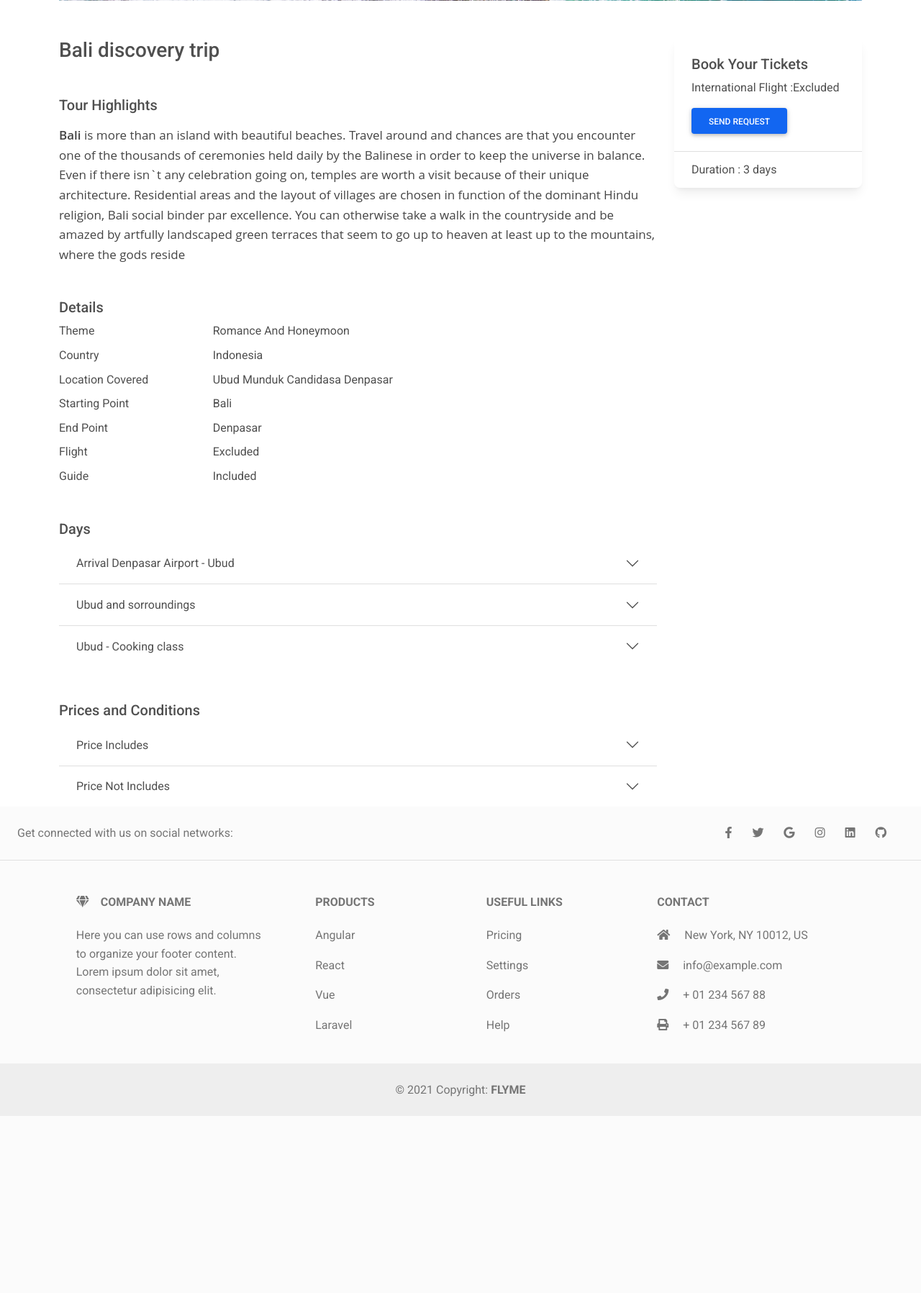
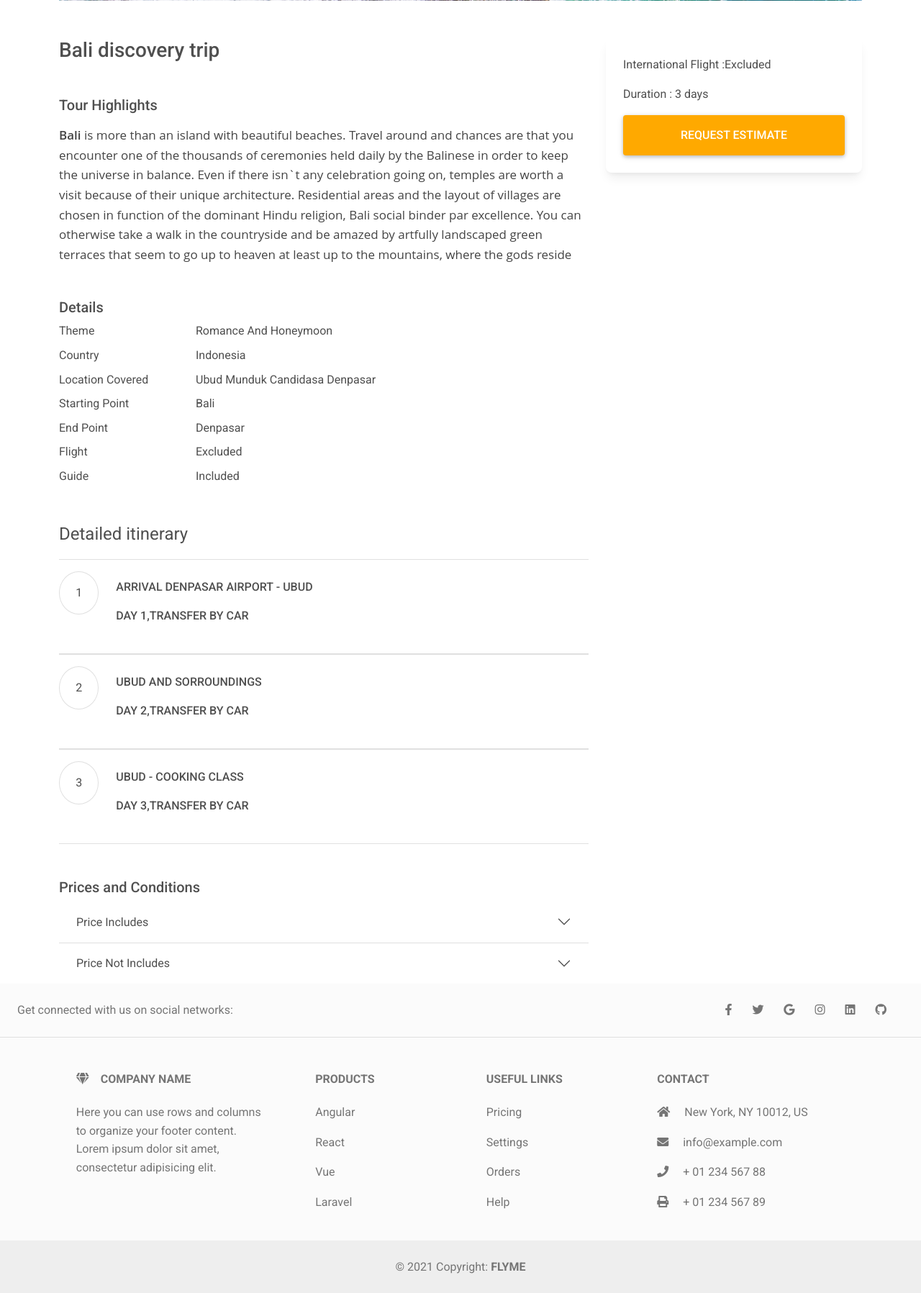
Before and after one commit to Netmatesolution/flyme, a Django app: a page that uses templates/tour/tour_detail.html in a window 1280 px wide. Shown: the part 706-2503 px from the top of the page at 72% size. Before the commit the page ends 2257 px from the top, so only its background shows below. Run offline with Django 3.2, Linux system fonts and the light colour scheme; data comes from the database, SQL or seed files in the repository; both versions use the stored data as it was after the commit; some libraries are stand-ins or nearby versions.

Commit message:
added slug in tour days

```diff
--- a/templates/tour/tour_detail.html
+++ b/templates/tour/tour_detail.html
@@ -44,7 +44,7 @@
 
 <div class="container mt-1 pt-5">
       <div class="row tour-detail-row">
-        <div class="col-12 col-md-9">
+        <div class="col-12 col-md-8">
           <div>
             <h3>
               {{tour.tour_name}}
@@ -92,30 +92,36 @@
             </div>
           </div>
           <div class="mt-5">
-            <h5>Days</h5>
+            <p class="fs-4">Detailed itinerary</p>
             <div class="accordion accordion-flush" id="accordionFlushExample">
                 {% for day in days %}
-                  <div class="accordion-item">
-                <h2 class="accordion-header" id="flush-{{day.title}}">
+                <div class="accordion-item py-3 border border-start-0 border-end-0">
+                <p class="accordion-header d-flex" id="flush-{{day.slug}}">
+                    <span class="border rounded-circle d-flex justify-content-center align-items-center" style="width:60px;height: 60px;">{{forloop.counter}}</span>
+                    <!-- accordion-button -->
                     <button
-                    class="accordion-button collapsed"
+                      class="collapsed btn w-100 text-start fs-6 shadow-0"
                       type="button"
                       data-mdb-toggle="collapse"
-                    data-mdb-target="#{{day.title}}"
+                      data-mdb-target="#{{day.slug}}"
                       aria-expanded="false"
-                    aria-controls="{{day.title}}"
+                      aria-controls="{{day.slug}}"
                     >
-                    {{day}}
+                      <p>{{day.title}}</p>
+                      <p>Day {{forloop.counter}},Transfer By Car</p>
+
                     </button>
-                </h2>
+                </p>
                 <div
-                  id="{{day.title}}"
+                  id="{{day.slug}}"
                   class="accordion-collapse collapse"
-                  aria-labelledby="flush-{{day.title}}"
-                  data-mdb-parent="#accordionFlushExample"
+                  aria-labelledby="flush-{{day.slug}}"
                 >
                   <div class="accordion-body">
                    {{day.highlights | safe }}
+                   <div>
+                     <p class="my-2">Visited Places:{{day.visited_places}}</p>
+                   </div>
                   </div>
                 </div>
               </div>
@@ -176,22 +182,23 @@
             </div>
           </div>
         </div>
-        <div class="col-12 col-md-3">
+        <div class="col-12 col-md-4">
           <div class="card">
             <div class="card-body">
-              <h5 class="card-title">Book Your Tickets</h5>
-              <p class="card-text">International Flight :{{tour.flight}}</p>
+              <!-- <h5 class="card-title">Book Your Tickets</h5> -->
+              <p class="fs-6">International Flight :{{tour.flight}}</p>
+              <p class="fs-6">Duration : {{daycount}} days</p>
               <form method="GET" action="/tour/request/">
               <input  type="hidden" name="tour" value="{{tour.id}}">
-              <button type="submit" class="btn btn-primary">
-                Send Request
+              <button type="submit" class="btn btn-warning w-100 py-3 fs-6">
+                Request Estimate
               </button>
               </form>
             </div>
-            <div class="card-footer">Duration : {{daycount}} days</div>
           </div>
         </div>
       </div>
 </div>
 
+
 {% endblock %}
--- a/tour/admin.py
+++ b/tour/admin.py
@@ -27,6 +27,7 @@ class DaysAdmin(SummernoteModelAdmin,admin.ModelAdmin):
     summernote_fields=('highlights')
     list_display = ('title','tour',)
     search_fields=['title','tour__tour_name']
+    readonly_fields=['slug']
 
     def formfield_for_foreignkey(self, db_field, request, **kwargs):
         if request.user.is_staff and not request.user.is_superuser:
--- a/tour/models.py
+++ b/tour/models.py
@@ -34,9 +34,10 @@ class Tour(models.Model):
 
 class Days(models.Model):
     tour = models.ForeignKey(to=Tour, on_delete=CASCADE)
-    title = models.CharField(max_length = 100)
+    title = models.CharField(max_length = 300)
     highlights= models.TextField(null=True , blank=True)
     visited_places = models.CharField(max_length = 1000)
+    slug = models.SlugField(null=True,blank=True,max_length=250)
 
     def __str__(self):
         return  f"{self.title}"
```
Also changed, not shown: tour/signals.py (+6 -1 lines), tour/utils.py (+17 -0 lines), db.sqlite3, tour/migrations/0009_days_slug_alter_days_title.py (added). Lines whose indentation alone changed are shown as unchanged.
